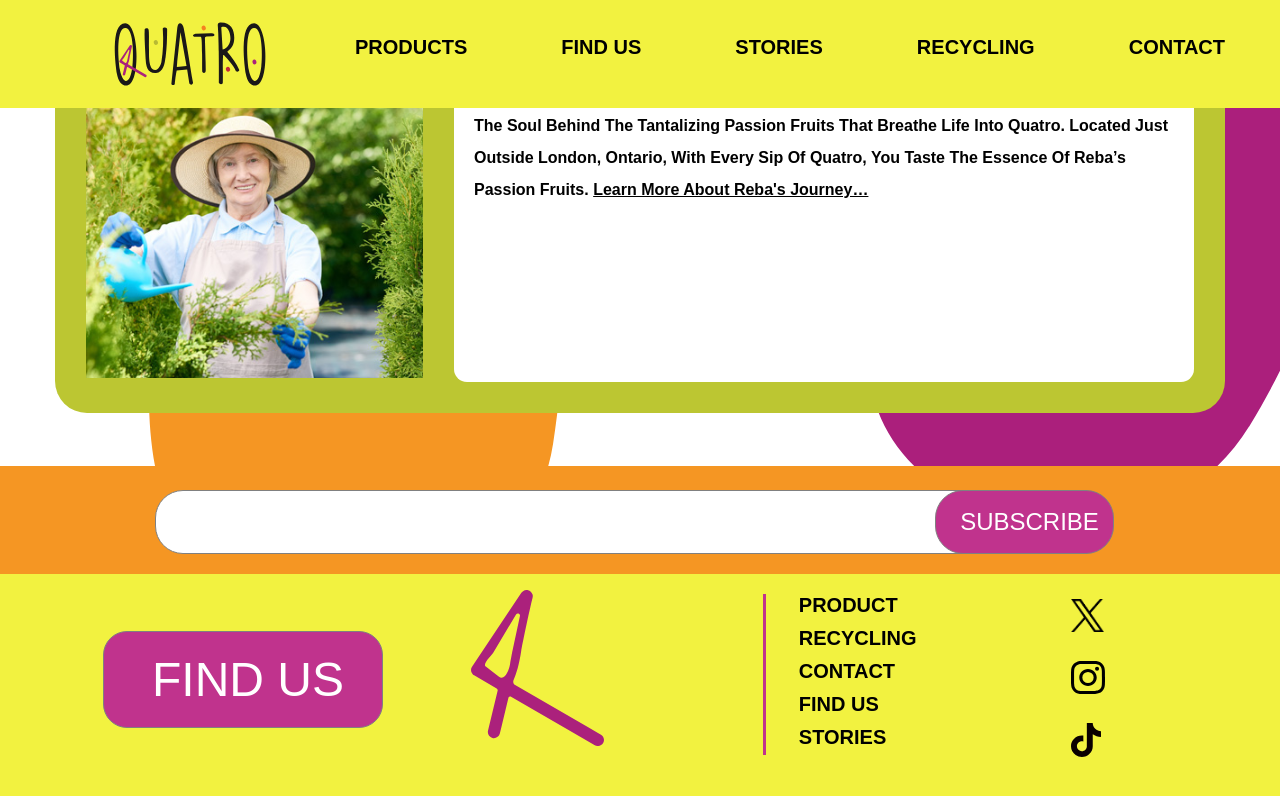
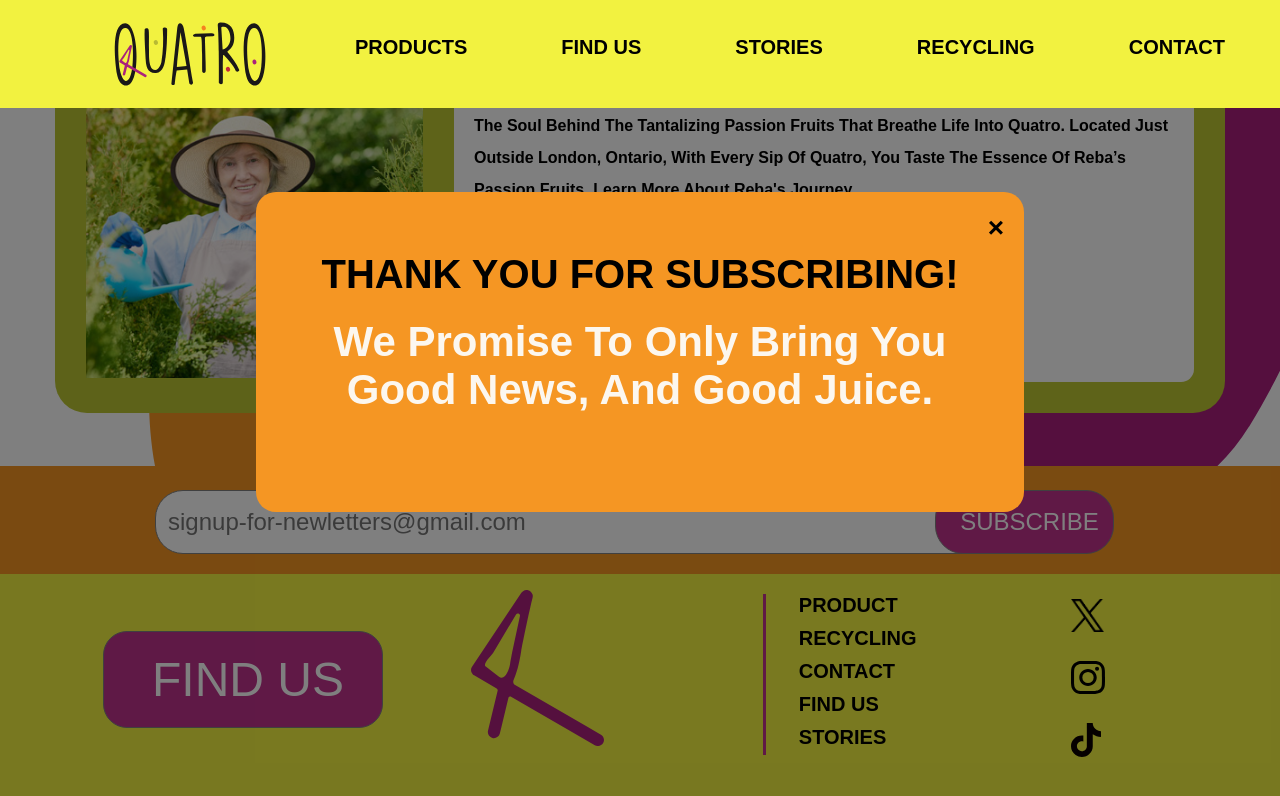
Before and after one commit to casspb/pelacek_cassidy_rodriquez_diego_FIP, a plain HTML site: page stories.html in a window 1280 px wide. Both pictures are taken after a click on the button "SUBSCRIBE". Shown: the part 1305-2101 px from the top of the page. Drawn offline with Linux system fonts and the light colour scheme; a web font is replaced by a local one.

Commit message:
Added the js for the subscribe box to js.
Added the js for the subscribe box to js, and added the same subscribe to the stories page.

```diff
--- a/js/main.js
+++ b/js/main.js
@@ -42,3 +42,20 @@
     // Call updateSlideWidth initially to set the correct initial slide width
     updateSlideWidth();
 })();
+
+    // Function to open the modal
+    function openModal() {
+        var modal = document.getElementById("popupModal");
+        modal.style.display = "block";
+    }
+
+    // Function to close the modal
+    function closeModal() {
+        var modal = document.getElementById("popupModal");
+        modal.style.display = "none";
+    }
+
+    // Function to handle subscription button click
+    function subscribeClicked() {
+        openModal();
+    }
--- a/stories.html
+++ b/stories.html
@@ -95,11 +95,19 @@
 <footer>
 
     <div class="footer-sub tablet-footer">
-            <div class="grid-con">
-                <input class="m-col-start-2 m-col-end-11" type="email">
-                <input class="m-col-end-12 subscribe" type="button" value="SUBSCRIBE">
-        </div>
+        <div class="grid-con">
+            <input class="m-col-start-2 m-col-end-11" type="email" placeholder="signup-for-newletters@gmail.com">
+            <input class="m-col-end-12 subscribe" type="button" value="SUBSCRIBE" onclick="subscribeClicked()">
+            <div class="modal" id="popupModal" style="display: none;">
+
+                <div class="modal-content">
+                    <span class="close" onclick="closeModal()">&times;</span>
+                    <h2>Thank you for subscribing!</h2>
+                        <p> We Promise To Only Bring You Good News, And Good Juice.</p>
+                </div>
+            </div>
     </div>
+</div>
 
     <div class="grid-con footer-container">
     <input class="tablet-footer l-col-start-1 l-col-end-3 find-us" type="button" value="FIND US">
```
Also changed, not shown: index.html (+0 -16 lines).
